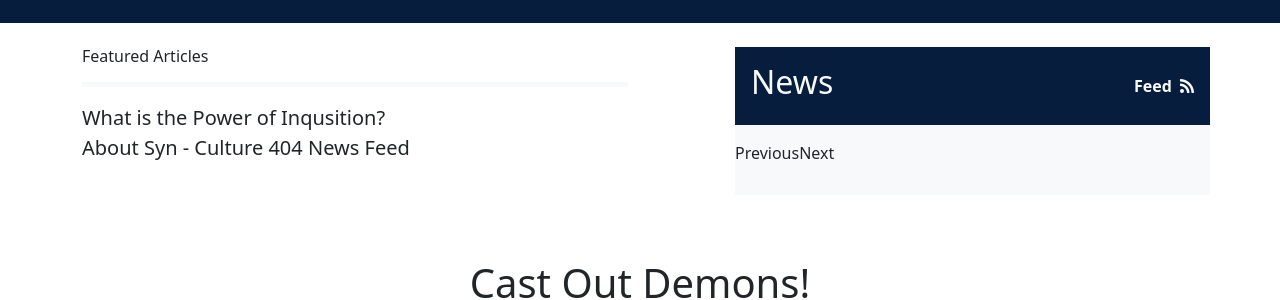
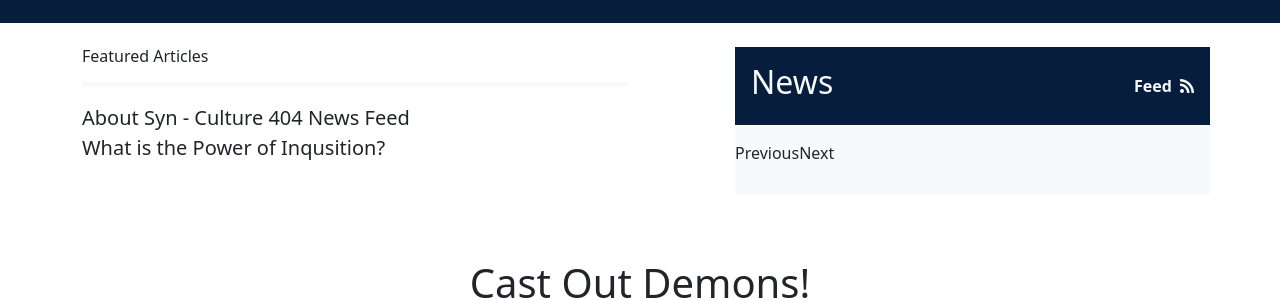
Before and after one commit to Culture-404/Syn_Inquisition, a Jekyll site: the page built from index.md, in a window 1280 px wide. Shown: the part 364-664 px from the top of the page. Built offline with Jekyll 4.4.1, drawn with Linux system fonts in a browser that asks for light colours.

Commit message:
reverse publication order

```diff
--- a/_layouts/home.html
+++ b/_layouts/home.html
@@ -25,7 +25,7 @@ layout: default
         <div class="col-lg-6 col-md-7 col-12 mb-5 mt-0">
             <h2 class="fs-6 border-bottom border-light border-5 border-secondary pb-3 mb-3">Featured Articles</h2>
 
-            {% assign library = site.library | sort: 'date' | reverse %}
+            {% assign library = site.library | sort: 'date'  %}
             {% if site.library.size == 0 %}
             <h5>Factchecks and other articles coming soon...</h5>
             {% else %}
```
